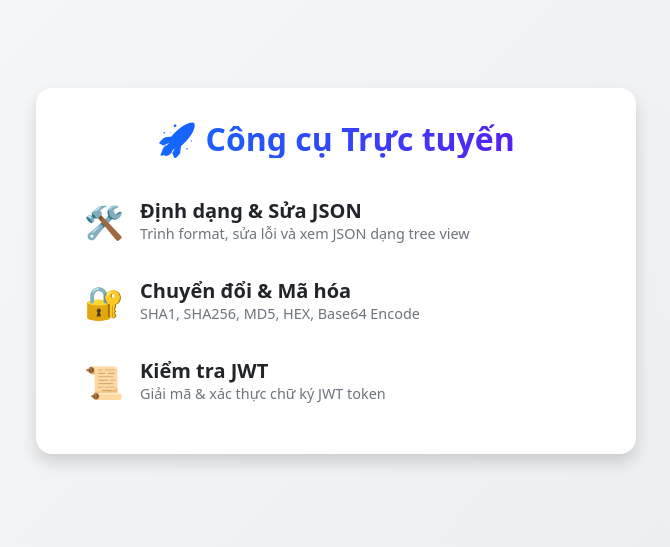
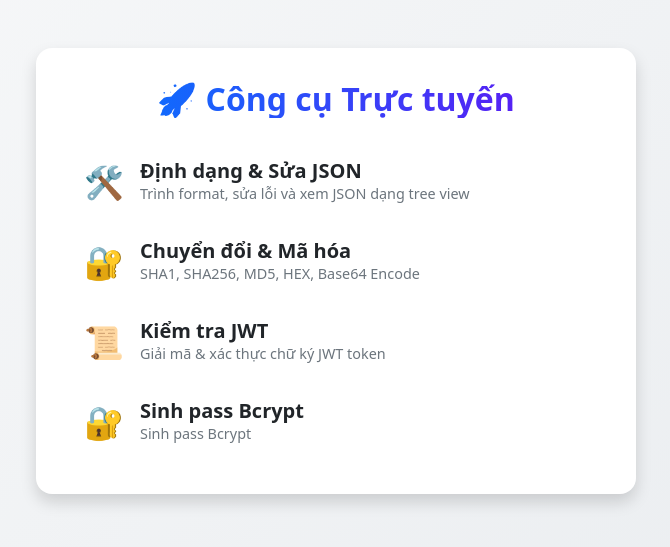
Before and after one commit to ThanHuuTuan/thanhuutuan.github.io, a plain HTML site: page index.html in a window 1280 px wide. Shown: the part 129-676 px from the top of the page, without its empty margins (304-974 px from the left). Drawn offline with nearby package versions, Linux system fonts and the light colour scheme.

Commit message:
Update index.html

```diff
--- a/index.html
+++ b/index.html
@@ -80,6 +80,14 @@
         <p>Giải mã & xác thực chữ ký JWT token</p>
       </div>
     </a>
+
+    <a href="bcrypt.html" class="menu-item">
+      <div class="menu-icon">🔐</div>
+      <div class="menu-text">
+        <h5>Sinh pass Bcrypt</h5>
+        <p>Sinh pass Bcrypt</p>
+      </div>
+    </a>
   </div>
 </body>
 </html>
```
